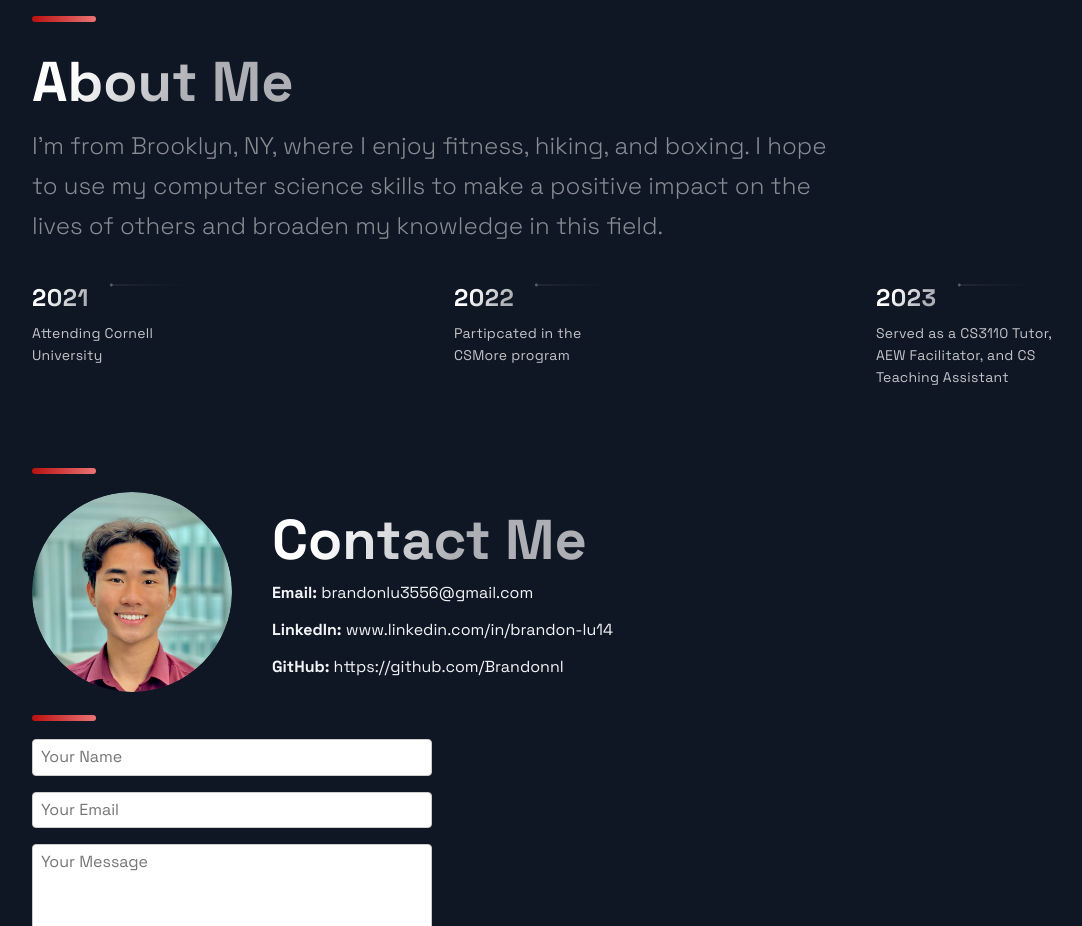
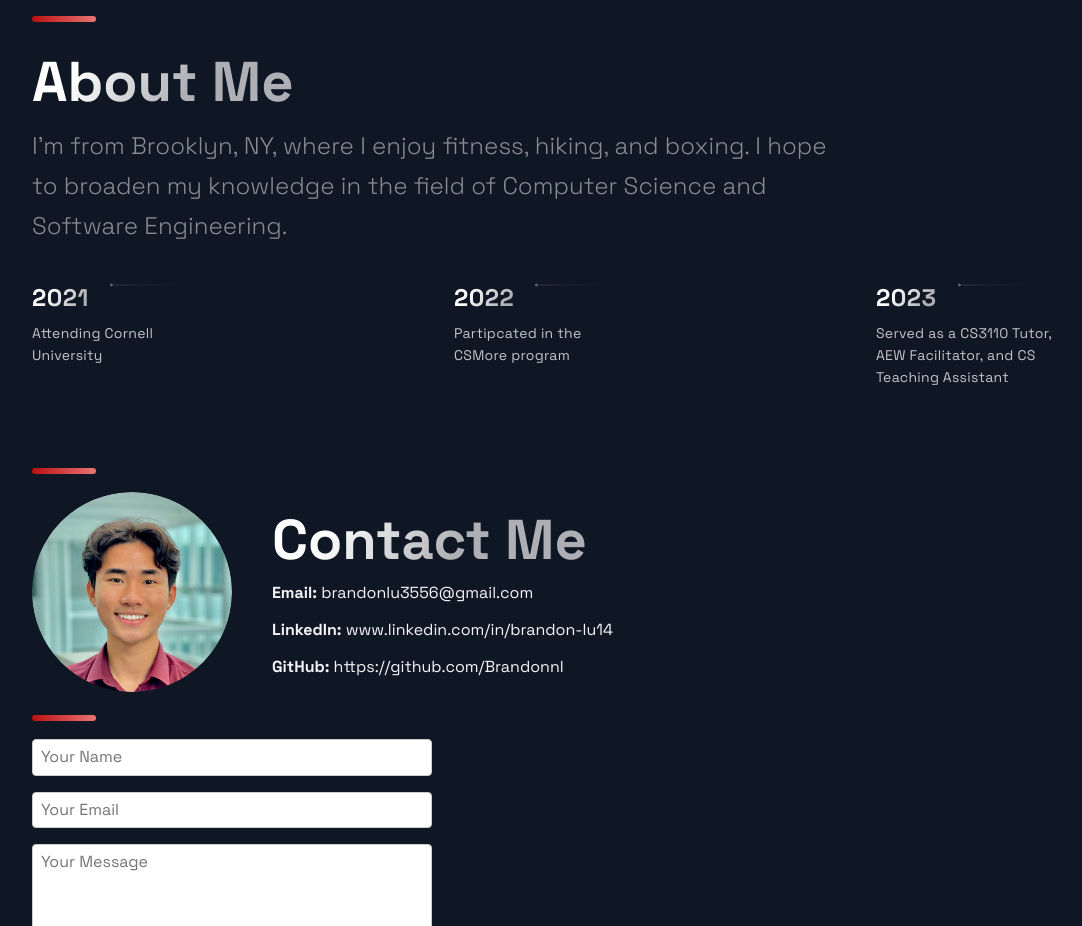
Before and after one commit to Brandonnl/portfolio_website, a Next.js app: page / in a window 1280 px wide. Shown: the part 3240-4166 px from the top of the page, without its empty margins (88-1170 px from the left). Built offline with nearby package versions, Linux system fonts and the light colour scheme.

Commit message:
About Me Changes

```diff
--- a/src/components/TimeLine/TimeLine.js
+++ b/src/components/TimeLine/TimeLine.js
@@ -46,7 +46,7 @@ const Timeline = () => {
     <Section id="about">
       <SectionTitle>About Me</SectionTitle>
       <SectionText>
-        I'm from Brooklyn, NY, where I enjoy fitness, hiking, and boxing.  I hope to use my computer science skills to make a positive impact on the lives of others and broaden my knowledge in this field.
+        I'm from Brooklyn, NY, where I enjoy fitness, hiking, and boxing. I hope to broaden my knowledge in the field of Computer Science and Software Engineering.
       </SectionText>
       <CarouselContainer ref={carouselRef} onScroll={handleScroll}>
         <>
```
